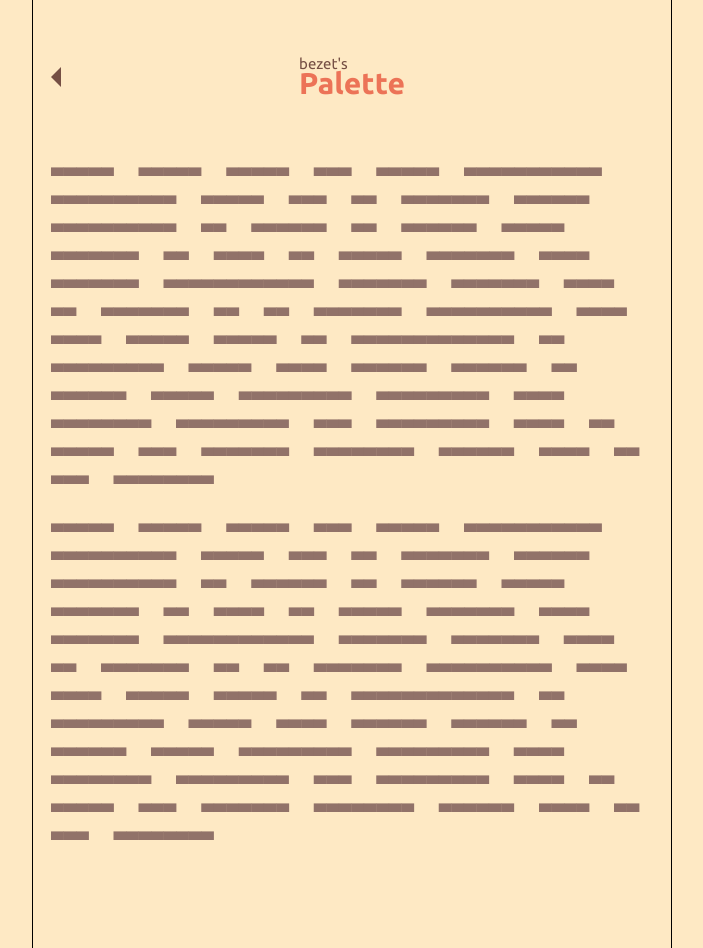
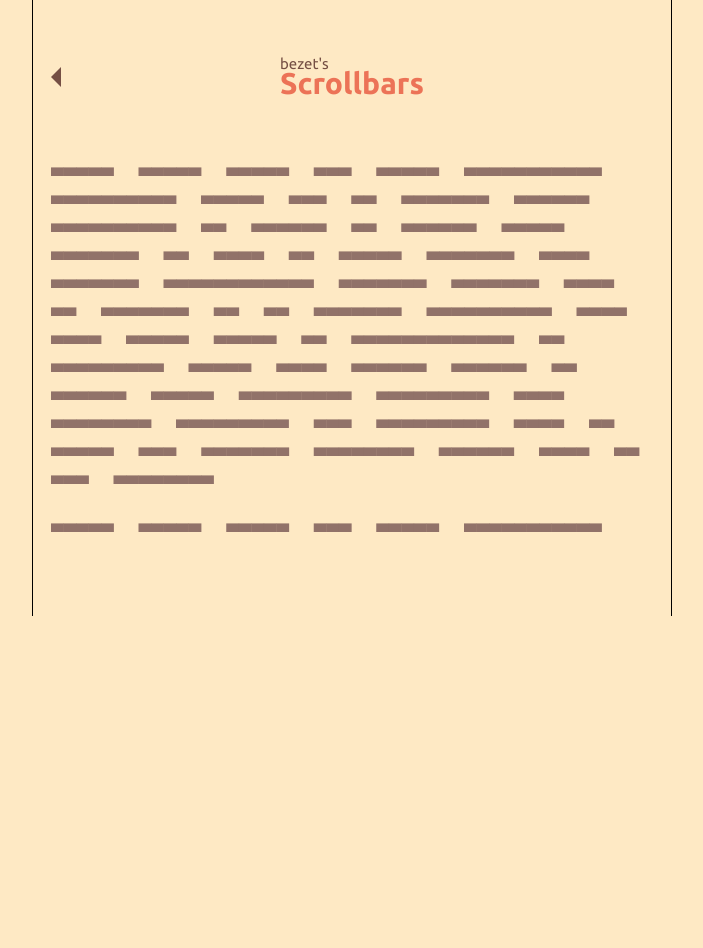
Before and after one commit to bezet/scrollbars, a website: page docs/index.html in a window 1280 px wide. Shown: the whole page, without its empty margins (288-991 px from the left). After the commit the page ends 800 px from the top, so only its background shows below. Drawn offline with Linux system fonts and the light colour scheme.

Commit message:
Set up demo's base

```diff
--- a/docs/index.html
+++ b/docs/index.html
@@ -4,7 +4,7 @@
   <meta charset="UTF-8">
   <meta name="viewport" content="width=device-width, initial-scale=1.0">
   <meta http-equiv="X-UA-Compatible" content="ie=edge">
-  <title>bezet's Palette</title>
+  <title>bezet's Scrollbars</title>
 
   <link href="https://fonts.googleapis.com/css?family=Ubuntu:400,700" rel="stylesheet">
 
@@ -15,16 +15,15 @@
   <div class="wrapper">
     <header class="site-header">
       <a class="back-btn" href="https://bezet.github.io/">Back</a>
-      <h1 class="lib-name"><span>bezet's</span>Palette</h1>
+      <h1 class="lib-name"><span>bezet's</span>Scrollbars</h1>
     </header>
-    <p>Lorem ipsum dolor sit amet, consectetur adipiscing elit, sed do eiusmod tempor incididunt ut labore et dolore magna aliqua. Ut enim ad minim veniam, quis nostrud exercitation ullamco laboris nisi ut aliquip ex ea commodo consequat. Duis aute irure dolor in reprehenderit in voluptate velit esse cillum dolore eu fugiat nulla pariatur. Excepteur sint occaecat cupidatat non proident, sunt in culpa qui officia deserunt mollit anim id est laborum.</p>
-    <p>Lorem ipsum dolor sit amet, consectetur adipiscing elit, sed do eiusmod tempor incididunt ut labore et dolore magna aliqua. Ut enim ad minim veniam, quis nostrud exercitation ullamco laboris nisi ut aliquip ex ea commodo consequat. Duis aute irure dolor in reprehenderit in voluptate velit esse cillum dolore eu fugiat nulla pariatur. Excepteur sint occaecat cupidatat non proident, sunt in culpa qui officia deserunt mollit anim id est laborum.</p>
 
-    <div class="instructions"></div>
+    <div class="content-container scrollbars">
+      <p>Lorem ipsum dolor sit amet, consectetur adipiscing elit, sed do eiusmod tempor incididunt ut labore et dolore magna aliqua. Ut enim ad minim veniam, quis nostrud exercitation ullamco laboris nisi ut aliquip ex ea commodo consequat. Duis aute irure dolor in reprehenderit in voluptate velit esse cillum dolore eu fugiat nulla pariatur. Excepteur sint occaecat cupidatat non proident, sunt in culpa qui officia deserunt mollit anim id est laborum.</p>
+      <p>Lorem ipsum dolor sit amet, consectetur adipiscing elit, sed do eiusmod tempor incididunt ut labore et dolore magna aliqua. Ut enim ad minim veniam, quis nostrud exercitation ullamco laboris nisi ut aliquip ex ea commodo consequat. Duis aute irure dolor in reprehenderit in voluptate velit esse cillum dolore eu fugiat nulla pariatur. Excepteur sint occaecat cupidatat non proident, sunt in culpa qui officia deserunt mollit anim id est laborum.</p>
+    </div>
+
   </div>
-  <!-- <footer class="site-footer">
-    <a href="https://www.freepik.com/free-photos-vectors/infographic">Arrow's vector created by Freepik</a>
-  </footer> -->
 
   <script type="text/javascript" src="bundle.js"></script>
 </body>
--- a/docs/styles/main.scss
+++ b/docs/styles/main.scss
@@ -1,5 +1,5 @@
 @import 'normalize.css/normalize';
-@import '../../dist/palette';
+@import '../../dist/scrollbars';
 @import 'fonts';
 
 $color1: rgba(117, 79, 68, 1);
@@ -49,6 +49,9 @@ body {
   padding: 18px 18px 80px;
   margin: 0 auto;
   text-align: center;
+  border: 1px solid #000;
+  border-top: 0;
+  border-bottom: 0;
 
   p {
     font-size: 2rem;
@@ -109,15 +112,7 @@ body {
 	border-right: 10px solid $color1;
 }
 
-.instructions {
-  position: fixed;
-  bottom: 0;
-  left: 0;
-  width: 50%;
-  height: 50%;
-  // background: url('images/') no-repeat;
+.content-container {
+  height: 50vh;
+  overflow: auto;
 }
-
-.js-active .instructions {
-  // background: url('images/') no-repeat;
-}
```
